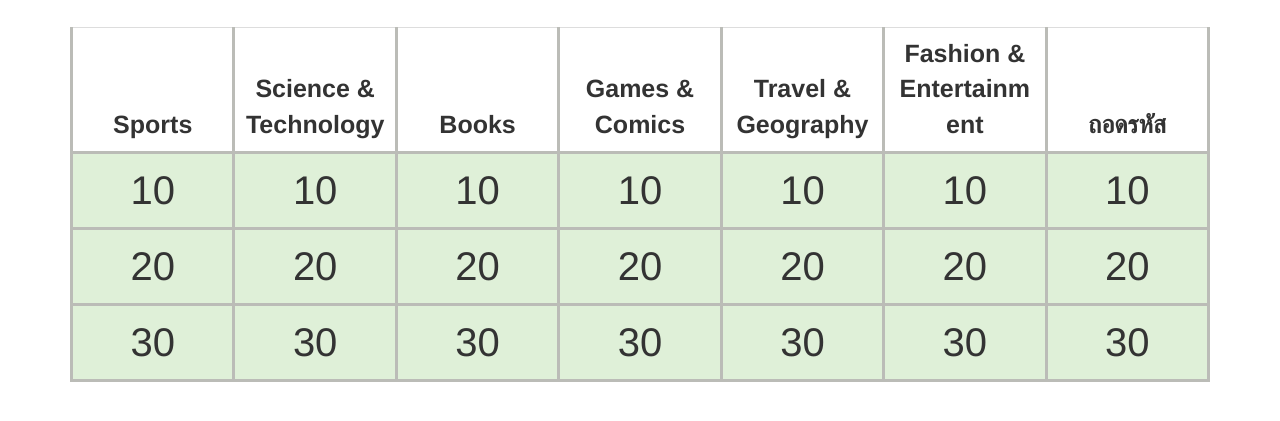
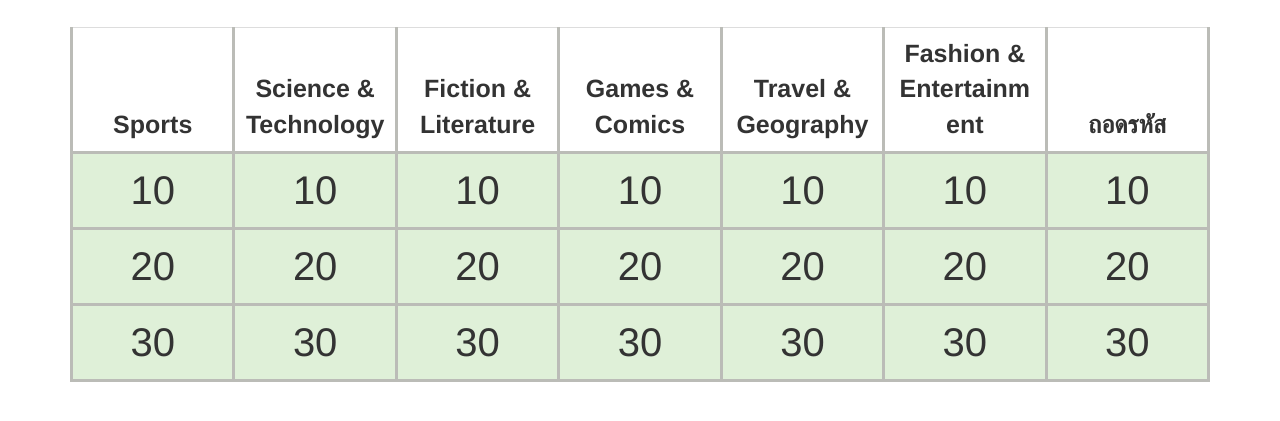
Before and after one commit to Cattalyya/biannual-jeopardy, a plain HTML site: page index.html in a window 1280 px wide. Shown: the part 103-524 px from the top of the page. Drawn offline with nearby package versions, Linux system fonts and the light colour scheme.

```diff
--- a/index.html
+++ b/index.html
@@ -101,7 +101,7 @@
 <script>
 
 
-  var topics = ["Sports", "Science & Technology", "Books", "Games & Comics", "Travel & Geography", "Fashion & Entertainment", "ถอดรหัส"];
+  var topics = ["Sports", "Science & Technology", "Fiction & Literature", "Games & Comics", "Travel & Geography", "Fashion & Entertainment", "ถอดรหัส"];
   var scores = ["10", "20", "30"];
   var questions = {};
   var answers = {};
```
Also changed, not shown: slides/Slide17.jpg, slides/Slide18.jpg, slides/Slide33.jpg, slides/Slide38.jpg, slides/Slide40.jpg, slides/Slide42.jpg.
